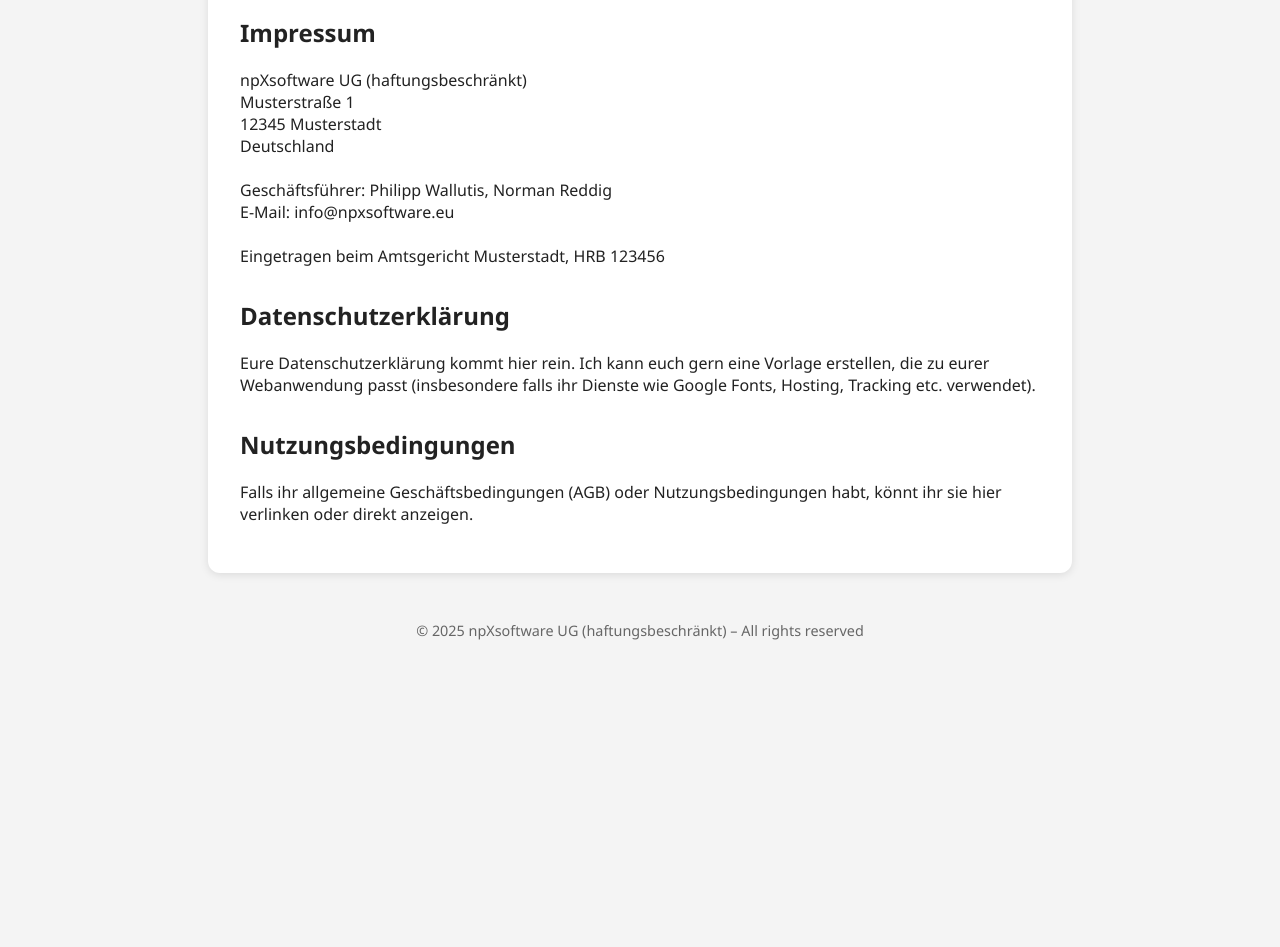
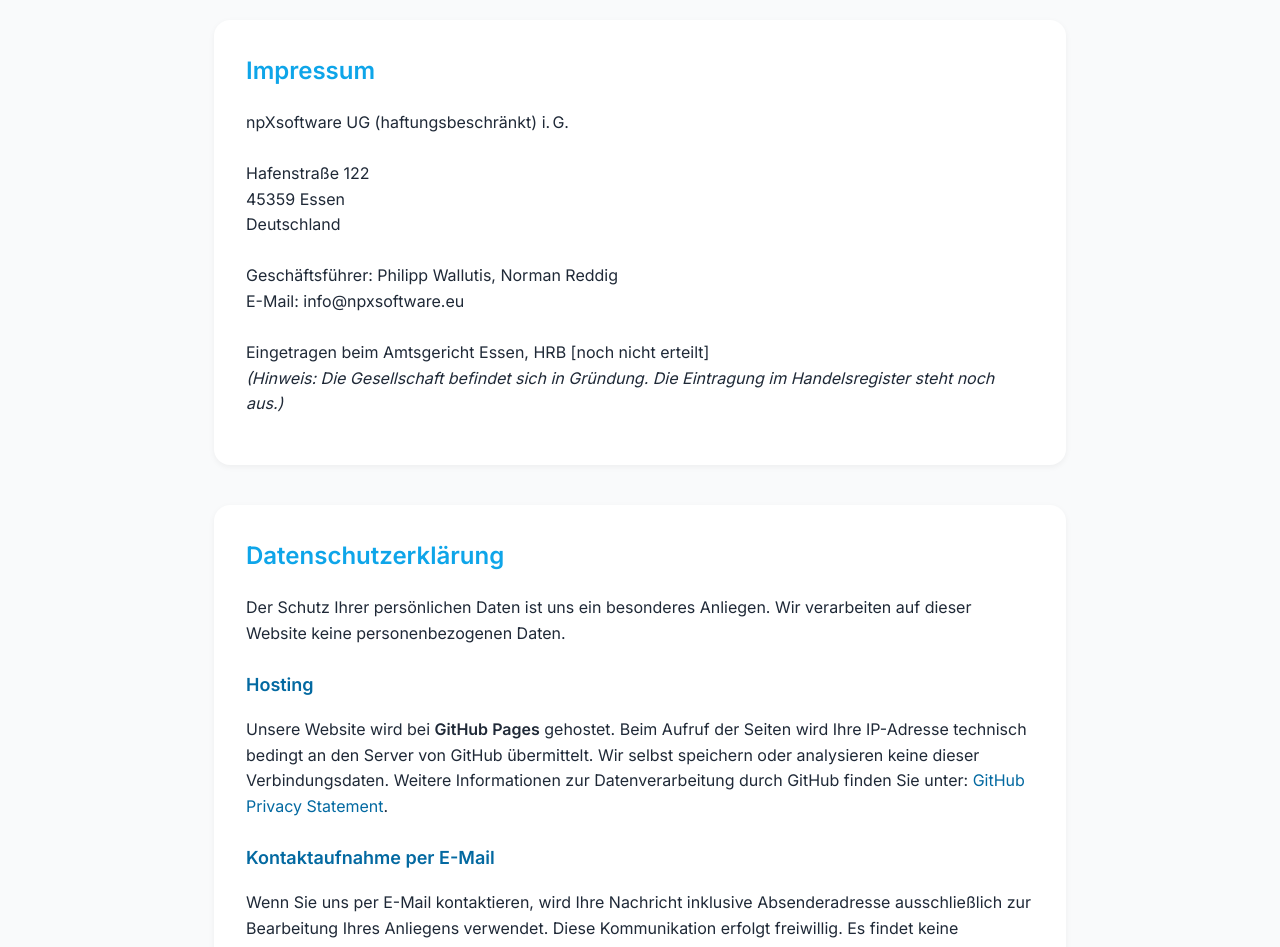
Before and after one commit to npXsoftware-GmbH/legal-docs, a plain HTML site: page index.html in a window 1280 px wide. Shown: the part 216-1163 px from the top of the page. Before the commit the page ends 872 px from the top, so only its background shows below. Drawn offline with Linux system fonts and the light colour scheme.

Commit message:
Update Datenschutz und Nutzungsbedingungen + Styling.

```diff
--- a/index.html
+++ b/index.html
@@ -4,55 +4,97 @@
   <meta charset="UTF-8" />
   <meta name="viewport" content="width=device-width, initial-scale=1.0" />
   <title>Legal Docs – npXsoftware</title>
+  <link href="https://fonts.googleapis.com/css2?family=Inter:wght@400;600&display=swap" rel="stylesheet">
   <style>
+    :root {
+      --primary-color: #0ea5e9;
+      --accent-color: #0369a1;
+      --text-color: #1f2937;
+      --bg-color: #f9fafb;
+      --card-bg: #ffffff;
+      --card-shadow: 0 2px 6px rgba(0, 0, 0, 0.05);
+    }
+
+    * {
+      box-sizing: border-box;
+    }
+
     body {
       margin: 0;
-      font-family: "Segoe UI", Tahoma, Geneva, Verdana, sans-serif;
-      background-color: #f4f4f4;
-      color: #222;
+      font-family: 'Inter', sans-serif;
+      background-color: var(--bg-color);
+      color: var(--text-color);
+      line-height: 1.6;
+      animation: fadeIn 0.6s ease-in-out;
+    }
+
+    @keyframes fadeIn {
+      from { opacity: 0; transform: translateY(10px); }
+      to { opacity: 1; transform: translateY(0); }
     }
 
     header {
-      background-color: #fff;
-      padding: 1rem 2rem;
-      box-shadow: 0 2px 4px rgba(0,0,0,0.1);
+      background-color: var(--card-bg);
+      padding: 1.5rem 2rem;
+      box-shadow: 0 1px 3px rgba(0,0,0,0.1);
       display: flex;
       align-items: center;
-      justify-content: space-between;
+      justify-content: center;
     }
 
     header img {
-      height: 40px;
+      height: 50px;
     }
 
     main {
-      max-width: 800px;
-      margin: 2rem auto;
-      background: white;
-      padding: 2rem;
-      border-radius: 12px;
-      box-shadow: 0 2px 8px rgba(0,0,0,0.1);
+      max-width: 900px;
+      margin: 3rem auto;
+      padding: 0 1.5rem;
     }
 
     h1 {
-      font-size: 2rem;
-      margin-bottom: 1rem;
-      color: #444;
+      font-size: 2.25rem;
+      color: #111827;
+      margin-bottom: 2rem;
+      text-align: center;
     }
 
     section {
-      margin-top: 2rem;
+      background: var(--card-bg);
+      padding: 2rem;
+      border-radius: 16px;
+      box-shadow: var(--card-shadow);
+      margin-bottom: 2.5rem;
+      animation: fadeIn 0.8s ease-in-out;
+    }
+
+    h2 {
+      font-size: 1.5rem;
+      margin-top: 0;
+      color: var(--primary-color);
+    }
+
+    h3 {
+      font-size: 1.125rem;
+      margin-top: 1.5rem;
+      color: var(--accent-color);
+    }
+
+    p {
+      margin-top: 1rem;
+      font-size: 1rem;
     }
 
     footer {
       text-align: center;
-      font-size: 0.9rem;
-      padding: 1rem;
-      color: #666;
+      font-size: 0.875rem;
+      padding: 2rem 1rem;
+      color: #6b7280;
+      background-color: #f3f4f6;
     }
 
     a {
-      color: #0070f3;
+      color: var(--accent-color);
       text-decoration: none;
     }
 
@@ -65,46 +107,91 @@
 
   <header>
     <img src="logo.png" alt="npXsoftware Logo" />
-    <nav>
-      <a href="/">Zurück zur Startseite</a>
-    </nav>
   </header>
 
   <main>
     <h1>Rechtliche Informationen</h1>
+
     <section>
       <h2>Impressum</h2>
       <p>
-        npXsoftware UG (haftungsbeschränkt)<br />
-        Musterstraße 1<br />
-        12345 Musterstadt<br />
-        Deutschland<br />
-        <br />
+        npXsoftware UG (haftungsbeschränkt) i. G.<br /><br />
+        Hafenstraße 122<br />
+        45359 Essen<br />
+        Deutschland<br /><br />
         Geschäftsführer: Philipp Wallutis, Norman Reddig<br />
-        E-Mail: info@npxsoftware.eu<br />
-        <br />
-        Eingetragen beim Amtsgericht Musterstadt, HRB 123456
+        E-Mail: info@npxsoftware.eu<br /><br />
+        Eingetragen beim Amtsgericht Essen, HRB [noch nicht erteilt]<br />
+        <em>(Hinweis: Die Gesellschaft befindet sich in Gründung. Die Eintragung im Handelsregister steht noch aus.)</em>
       </p>
     </section>
 
     <section>
       <h2>Datenschutzerklärung</h2>
       <p>
-        Eure Datenschutzerklärung kommt hier rein. Ich kann euch gern eine Vorlage erstellen,
-        die zu eurer Webanwendung passt (insbesondere falls ihr Dienste wie Google Fonts, Hosting, Tracking etc. verwendet).
+        Der Schutz Ihrer persönlichen Daten ist uns ein besonderes Anliegen. Wir verarbeiten auf dieser Website keine personenbezogenen Daten.
+      </p>
+
+      <h3>Hosting</h3>
+      <p>
+        Unsere Website wird bei <strong>GitHub Pages</strong> gehostet. Beim Aufruf der Seiten wird Ihre IP-Adresse technisch bedingt an den Server von GitHub übermittelt.
+        Wir selbst speichern oder analysieren keine dieser Verbindungsdaten.
+        Weitere Informationen zur Datenverarbeitung durch GitHub finden Sie unter:
+        <a href="https://docs.github.com/en/site-policy/privacy-policies/github-privacy-statement" target="_blank">GitHub Privacy Statement</a>.
+      </p>
+
+      <h3>Kontaktaufnahme per E-Mail</h3>
+      <p>
+        Wenn Sie uns per E-Mail kontaktieren, wird Ihre Nachricht inklusive Absenderadresse ausschließlich zur Bearbeitung Ihres Anliegens verwendet.
+        Diese Kommunikation erfolgt freiwillig. Es findet keine Weitergabe an Dritte statt.
+      </p>
+
+      <h3>Keine Cookies / Kein Tracking</h3>
+      <p>
+        Unsere Website verwendet keine Cookies, Tracking-Tools oder sonstige Technologien zur Analyse des Nutzerverhaltens.
+      </p>
+
+      <h3>Ihre Rechte</h3>
+      <p>
+        Sie haben jederzeit das Recht auf Auskunft über Ihre gespeicherten personenbezogenen Daten, deren Herkunft und Empfänger sowie den Zweck der Datenverarbeitung. Ebenso haben Sie ein Recht auf Berichtigung, Sperrung oder Löschung dieser Daten. Bitte wenden Sie sich hierzu an: info@npxsoftware.eu
+      </p>
+
+      <h3>Änderungen</h3>
+      <p>
+        Wir behalten uns vor, diese Datenschutzerklärung bei Bedarf anzupassen, um sie aktuellen rechtlichen Anforderungen anzupassen.
       </p>
     </section>
 
     <section>
       <h2>Nutzungsbedingungen</h2>
       <p>
-        Falls ihr allgemeine Geschäftsbedingungen (AGB) oder Nutzungsbedingungen habt, könnt ihr sie hier verlinken oder direkt anzeigen.
+        Die Nutzung dieser Website ist ausschließlich zu Informationszwecken gestattet. Es besteht kein Anspruch auf Verfügbarkeit oder Vollständigkeit der Inhalte.
+      </p>
+
+      <h3>Urheberrecht</h3>
+      <p>
+        Sämtliche Inhalte dieser Website, insbesondere Logos, Texte, Bilder und Grafiken, unterliegen dem Urheberrecht. Die Verwendung, Vervielfältigung oder Verbreitung bedarf der vorherigen schriftlichen Zustimmung der npXsoftware UG (haftungsbeschränkt) i. G.
+      </p>
+
+      <h3>Haftung für Inhalte</h3>
+      <p>
+        Trotz sorgfältiger inhaltlicher Kontrolle übernehmen wir keine Gewähr für die Richtigkeit, Vollständigkeit oder Aktualität der bereitgestellten Informationen. Die Nutzung der Inhalte erfolgt auf eigene Gefahr.
+      </p>
+
+      <h3>Externe Links</h3>
+      <p>
+        Diese Website kann Links zu externen Webseiten Dritter enthalten. Auf deren Inhalte haben wir keinen Einfluss. Für die Inhalte der verlinkten Seiten ist stets der jeweilige Anbieter oder Betreiber verantwortlich. Zum Zeitpunkt der Verlinkung waren keine Rechtsverstöße erkennbar.
+      </p>
+
+      <h3>Geltendes Recht und Gerichtsstand</h3>
+      <p>
+        Es gilt das Recht der Bundesrepublik Deutschland. Gerichtsstand für alle Streitigkeiten ist – soweit gesetzlich zulässig – der Sitz der Gesellschaft in Essen.
       </p>
     </section>
   </main>
 
   <footer>
-    &copy; 2025 npXsoftware UG (haftungsbeschränkt) – All rights reserved
+    &copy; 2025 npXsoftware UG (haftungsbeschränkt) i. G. – All rights reserved
   </footer>
 
 </body>
```
